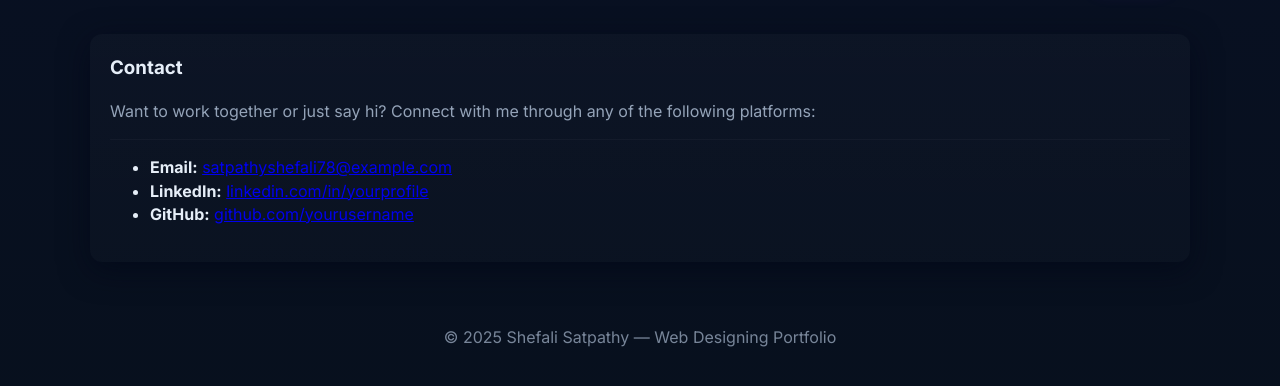
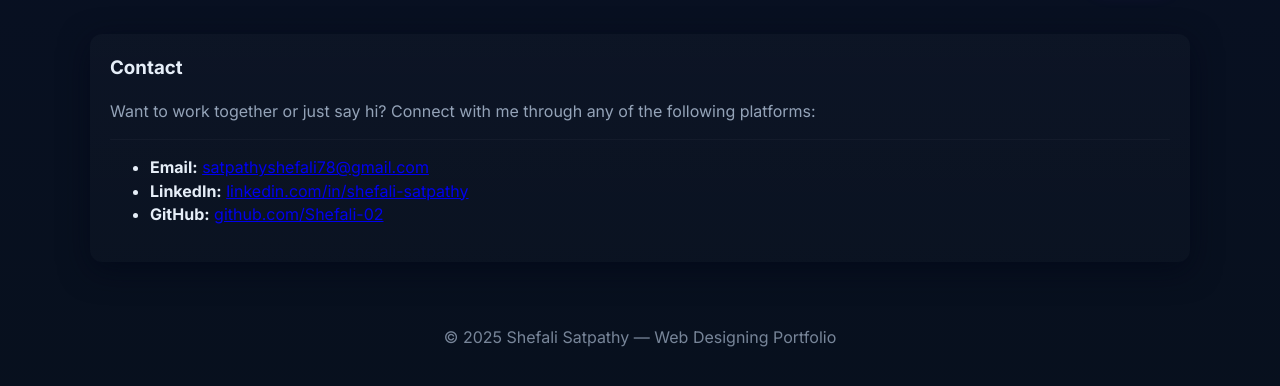
Before and after one commit to Shefali-02/Web-Designing-Portfolio-Project, a plain HTML site: page contact.html in a window 1280 px wide. Shown: the part 98-484 px from the top of the page. Drawn offline with Linux system fonts and the light colour scheme.

Commit message:
Update contact.html

```diff
--- a/contact.html
+++ b/contact.html
@@ -29,15 +29,15 @@
             <ul>
               <li>
                 <strong>Email:</strong>
-                <a href="satpathyshefali78@example.com">satpathyshefali78@example.com</a>
+                <a href="satpathyshefali78@example.com">satpathyshefali78@gmail.com</a>
               </li>
               <li>
                 <strong>LinkedIn:</strong>
-                <a href="https://www.linkedin.com/in/shefali-satpathy-3494a3366/" target="_blank">linkedin.com/in/yourprofile</a>
+                <a href="https://www.linkedin.com/in/shefali-satpathy-3494a3366/" target="_blank">linkedin.com/in/shefali-satpathy</a>
               </li>
               <li>
                 <strong>GitHub:</strong>
-                <a href="https://github.com/Shefali-02" target="_blank">github.com/yourusername</a>
+                <a href="https://github.com/Shefali-02" target="_blank">github.com/Shefali-02</a>
               </li>
             </ul>
           </section>
```
